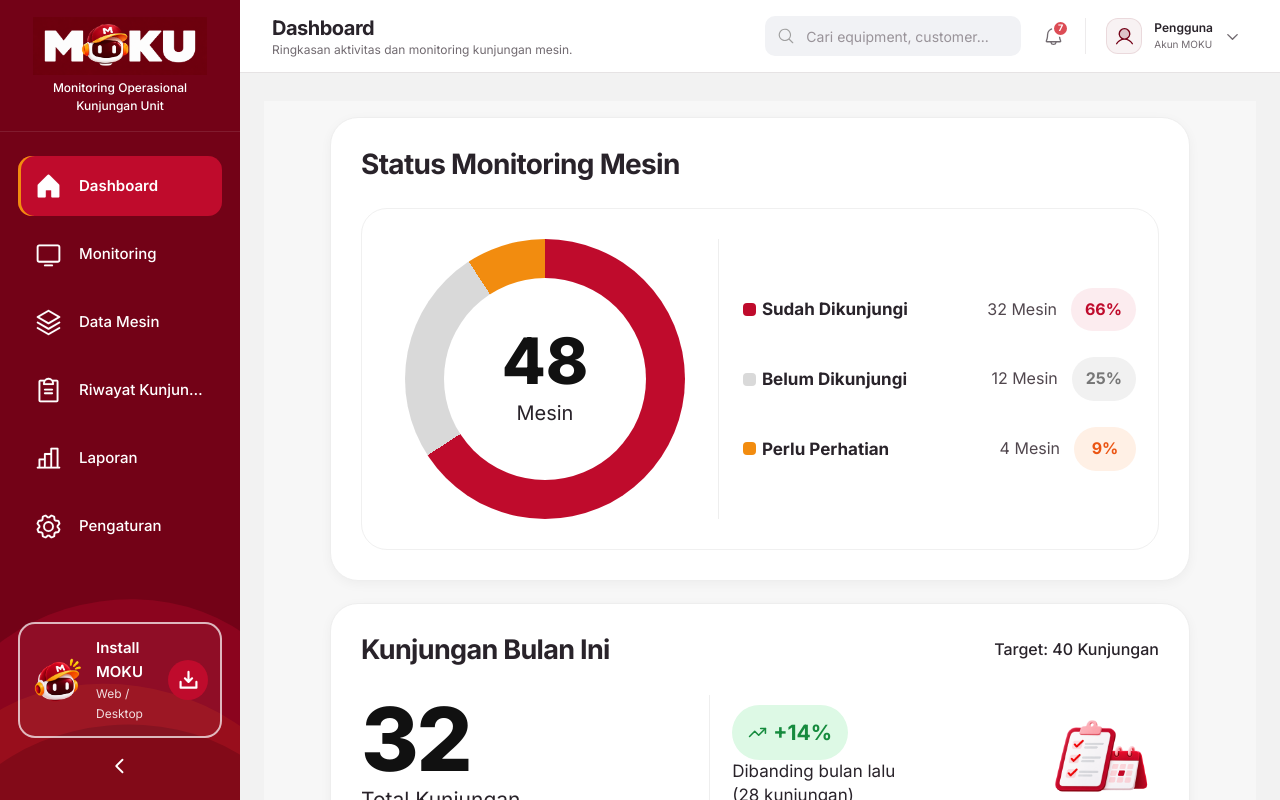
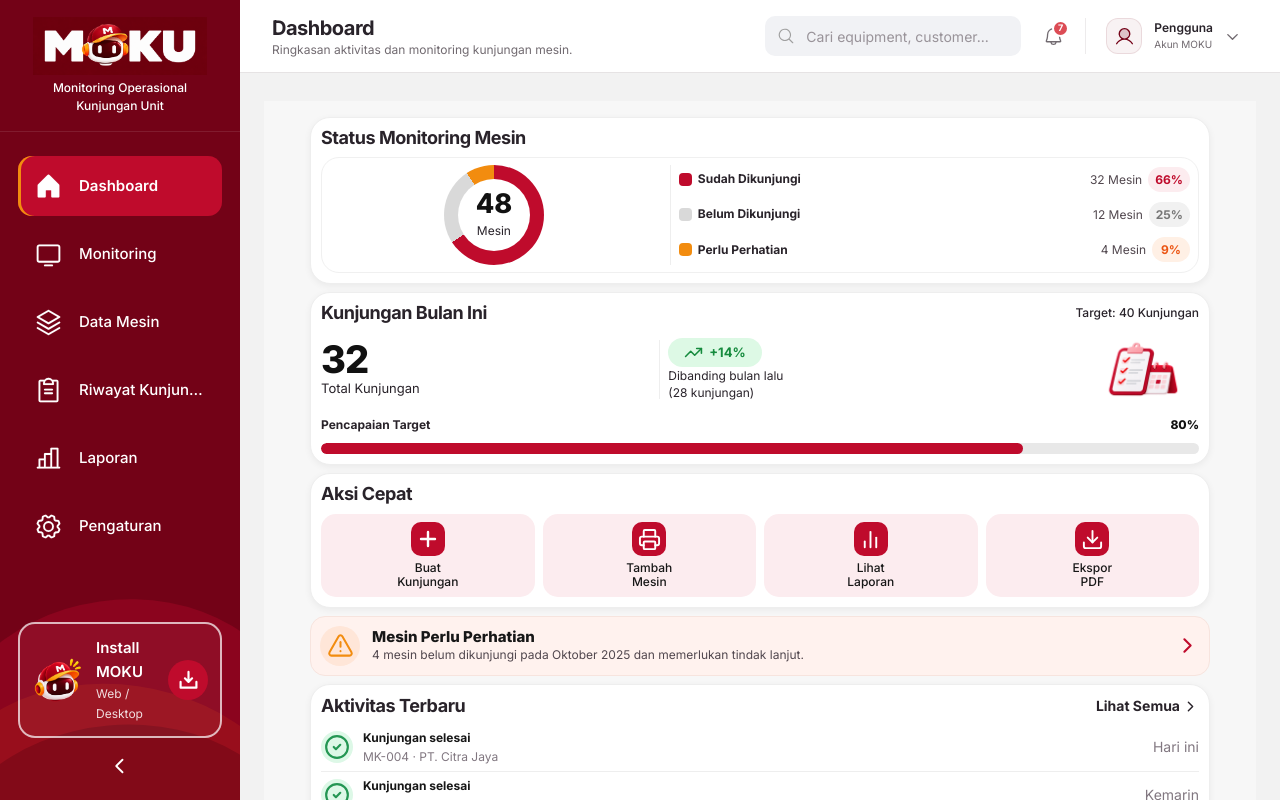
Before and after one commit to irwanfuzi/Moku-app, a Next.js app: page / in a window 1280 px wide. Shown: the top 800 px of the page. Built offline with nearby package versions, Linux system fonts and the light colour scheme.

Commit message:
Update page.tsx

```diff
--- a/src/app/page.tsx
+++ b/src/app/page.tsx
@@ -75,24 +75,6 @@ const recentActivities = [
   },
 ];
 
-function formatMonth(date: Date) {
-  return new Intl.DateTimeFormat("id-ID", {
-    month: "long",
-    year: "numeric",
-  }).format(date);
-}
-
-function getMonthOptions(centerDate: Date) {
-  return Array.from({ length: 5 }, (_, index) => {
-    const date = new Date(
-      centerDate.getFullYear(),
-      centerDate.getMonth() + index - 2,
-      1,
-    );
-    return formatMonth(date);
-  });
-}
-
 /* =========================================================
    SECTION TITLE
 ========================================================= */
@@ -103,7 +85,7 @@ function SectionTitle({
   children: ReactNode;
 }) {
   return (
-    <h2 className="min-w-0 text-[clamp(20px,5.2vw,28px)] font-bold leading-[1.15] tracking-tight text-[#29232A]">
+    <h2 className="min-w-0 text-[clamp(16px,4.1vw,18px)] font-bold leading-[1.15] tracking-tight text-[#29232A]">
       {children}
     </h2>
   );
@@ -125,13 +107,13 @@ function QuickAction({
   return (
     <Link
       href={href}
-      className="flex min-w-0 flex-col items-center justify-center gap-[clamp(10px,2vw,15px)] rounded-[clamp(18px,4vw,24px)] bg-[#FCECEF] px-1 py-[clamp(16px,3.8vw,24px)] text-center"
+      className="flex min-w-0 flex-col items-center justify-center gap-[5px] rounded-[15px] bg-[#FCECEF] px-1 py-[8px] text-center"
     >
-      <span className="flex h-[clamp(54px,15vw,78px)] w-[clamp(54px,15vw,78px)] shrink-0 items-center justify-center rounded-[clamp(14px,3vw,20px)] bg-[#BF0B2C] text-white">
+      <span className="flex h-[clamp(30px,8vw,34px)] w-[clamp(30px,8vw,34px)] shrink-0 items-center justify-center rounded-[10px] bg-[#BF0B2C] text-white">
         {children}
       </span>
 
-      <span className="min-h-[2.3em] text-[clamp(11px,3vw,16px)] font-medium leading-[1.15] text-[#171717]">
+      <span className="min-h-[2.2em] text-[clamp(11px,3vw,12px)] font-medium leading-[1.15] text-[#171717]">
         {label}
       </span>
     </Link>
@@ -146,9 +128,15 @@ export default function DashboardPage() {
   const { isMobile, isReady } = useAppLayout();
 
   const [selectedMonth, setSelectedMonth] =
-    useState(() => formatMonth(new Date()));
+    useState("Oktober 2025");
 
-  const months = getMonthOptions(new Date());
+  const months = [
+    "Agustus 2025",
+    "September 2025",
+    "Oktober 2025",
+    "November 2025",
+    "Desember 2025",
+  ];
 
   const [showMonthPicker, setShowMonthPicker] =
     useState(false);
@@ -159,28 +147,28 @@ export default function DashboardPage() {
   const showMobileHeader = isReady && isMobile;
 
   return (
-    <main className="min-h-dvh w-full overflow-x-clip bg-[#F7F7F7] pb-5">
+    <main className="min-h-dvh w-full overflow-x-clip bg-[#F7F7F7] pb-[calc(88px+env(safe-area-inset-bottom))]">
 
       {/* ===================================================
           MOBILE HEADER
       =================================================== */}
 
       {showMobileHeader && (
-        <header className="relative isolate overflow-hidden bg-[#730217] px-[clamp(18px,5vw,24px)] pb-8 pt-[max(20px,env(safe-area-inset-top))] text-white">
+        <header className="relative isolate overflow-hidden bg-[#730217] px-[10px] pb-[8px] pt-[max(18px,env(safe-area-inset-top))] text-white">
 
           {/* HEADER DECORATION */}
 
-          <div className="pointer-events-none absolute -right-16 top-[115px] h-[220px] w-[220px] rounded-full bg-[#BF0B2C]/45" />
+          <div className="pointer-events-none absolute -right-16 top-[92px] h-[170px] w-[170px] rounded-full bg-[#BF0B2C]/45" />
 
-          <div className="pointer-events-none absolute -left-24 bottom-[-85px] h-[220px] w-[260px] rounded-full bg-[#BF0B2C]/30" />
+          <div className="pointer-events-none absolute -left-24 bottom-[-78px] h-[170px] w-[220px] rounded-full bg-[#BF0B2C]/30" />
 
-          <div className="pointer-events-none absolute -right-20 bottom-[-100px] h-[240px] w-[250px] rounded-full bg-[#BF0B2C]/35" />
+          <div className="pointer-events-none absolute -right-20 bottom-[-90px] h-[190px] w-[210px] rounded-full bg-[#BF0B2C]/35" />
 
           <div className="relative z-10">
 
             {/* BRAND ROW */}
 
-            <div className="flex min-h-[clamp(54px,14vw,72px)] items-center justify-between">
+            <div className="flex h-[40px] min-h-[40px] items-center justify-between">
 
               <Link
                 href="/"
@@ -193,7 +181,7 @@ export default function DashboardPage() {
                   width={190}
                   height={70}
                   priority
-                  className="h-auto w-[clamp(132px,39vw,184px)] object-contain object-left"
+                  className="h-auto w-[clamp(100px,24vw,108px)] object-contain object-left"
                 />
               </Link>
 
@@ -208,7 +196,7 @@ export default function DashboardPage() {
                   }
                   aria-label="Notifikasi"
                   aria-expanded={showNotifications}
-                  className="relative flex h-[clamp(42px,11vw,48px)] w-[clamp(42px,11vw,48px)] items-center justify-center rounded-full text-white"
+                  className="relative flex h-[38px] w-[38px] items-center justify-center rounded-full text-white"
                 >
                   <Bell size={26} strokeWidth={1.8} />
 
@@ -234,9 +222,9 @@ export default function DashboardPage() {
                       </button>
                     </div>
 
-                    <div className="flex gap-3 border-t border-[#F0E9ED] py-3">
+                    <div className="flex gap-3 border-t border-[#F0E9ED] py-[7px]">
                       <AlertTriangle
-                        size={20}
+                        size={17}
                         className="shrink-0 text-[#F28C0F]"
                       />
 
@@ -269,22 +257,22 @@ export default function DashboardPage() {
 
             {/* GREETING + PRINTER */}
 
-            <div className="relative mt-[clamp(22px,6vw,34px)] pb-[clamp(22px,6vw,34px)]">
+            <div className="relative mt-[7px] pb-0">
 
-              <div className="relative z-10 w-[min(100%,calc(100%-clamp(92px,27vw,150px)))] max-w-[42rem]">
+              <div className="relative z-10 w-[min(100%,calc(100%-100px))] max-w-[42rem]">
 
-                <h1 className="text-[clamp(23px,6.2vw,32px)] font-bold leading-[1.12] tracking-tight !text-white">
+                <h1 className="text-[clamp(20px,5.1vw,22px)] font-bold leading-[1.12] tracking-tight !text-white">
                   Halo, Budi Santoso
                 </h1>
 
-                <p className="mt-2 max-w-[42rem] text-[clamp(13px,3.7vw,17px)] leading-[1.45] text-white/90">
+                <p className="mt-[2px] max-w-[42rem] text-[clamp(12px,3.2vw,13px)] leading-[1.3] text-white/90">
                   Berikut ringkasan operasional kunjungan unit.
                 </p>
 
               </div>
 
               {/* PRINTER ILLUSTRATION — tetap dipertahankan dari desain asli */}
-              <div className="pointer-events-none absolute right-[-4px] top-[-8px] z-0 flex h-[clamp(112px,34vw,160px)] w-[clamp(112px,34vw,160px)] items-center justify-center">
+              <div className="pointer-events-none absolute right-[-2px] top-[2px] z-0 flex h-[clamp(100px,27vw,116px)] w-[clamp(100px,27vw,116px)] items-center justify-center">
                 <Image
                   src="/images/moku/illustrations/dashboard-printer.png"
                   alt=""
@@ -298,7 +286,7 @@ export default function DashboardPage() {
 
               {/* PERIOD SELECTOR */}
 
-              <div className="relative z-20 mt-[clamp(22px,6vw,30px)] w-fit max-w-full">
+              <div className="relative z-20 mt-[8px] w-fit max-w-full">
 
                 <button
                   type="button"
@@ -306,20 +294,20 @@ export default function DashboardPage() {
                     setShowMonthPicker((value) => !value)
                   }
                   aria-expanded={showMonthPicker}
-                  className="flex h-[clamp(52px,14vw,64px)] w-[min(100%,min(100vw-40px,440px))] items-center gap-[clamp(12px,3.5vw,18px)] rounded-full bg-white px-[clamp(18px,4.5vw,26px)] text-[#171717]"
+                  className="flex h-[32px] w-[151px] items-center gap-[9px] rounded-full bg-white px-[11px] text-[#171717]"
                 >
 
                   <CalendarDays
-                    size={23}
+                    size={19}
                     className="shrink-0"
                   />
 
-                  <span className="min-w-0 flex-1 truncate text-left text-[clamp(15px,4.2vw,19px)] font-bold">
+                  <span className="min-w-0 flex-1 truncate text-left text-[12px] font-bold">
                     {selectedMonth}
                   </span>
 
                   <ChevronDown
-                    size={20}
+                    size={17}
                     className="shrink-0"
                   />
 
@@ -340,7 +328,7 @@ export default function DashboardPage() {
                           setSelectedMonth(month);
                           setShowMonthPicker(false);
                         }}
-                        className={`flex w-full items-center justify-between px-4 py-3 text-left text-sm ${
+                        className={`flex w-full items-center justify-between px-4 py-[7px] text-left text-sm ${
                           selectedMonth === month
                             ? "bg-[#FCECEF] font-bold text-[#BF0B2C]"
                             : "text-[#51474E]"
@@ -369,8 +357,8 @@ export default function DashboardPage() {
       =================================================== */}
 
       {showMobileHeader && (
-        <div className="pointer-events-none relative -mt-1 h-[clamp(30px,7vw,46px)] overflow-hidden">
-          <div className="absolute -left-[8%] -top-[clamp(34px,8vw,52px)] h-[clamp(74px,18vw,110px)] w-[116%] rounded-[50%] bg-[#E9A0AC]" />
+        <div className="pointer-events-none relative -mt-1 h-[18px] overflow-hidden">
+          <div className="absolute -left-[8%] -top-[26px] h-[56px] w-[116%] rounded-[50%] bg-[#E9A0AC]" />
         </div>
       )}
 
@@ -379,8 +367,8 @@ export default function DashboardPage() {
       =================================================== */}
 
       <div
-        className={`relative z-10 mx-auto w-full max-w-[920px] space-y-[clamp(14px,3.2vw,22px)] px-[clamp(16px,4vw,30px)] ${
-          showMobileHeader ? "-mt-[clamp(14px,3.5vw,22px)]" : "pt-4"
+        className={`relative z-10 mx-auto w-full max-w-[920px] space-y-[8px] px-[10px] ${
+          showMobileHeader ? "-mt-[8px]" : "pt-4"
         }`}
       >
 
@@ -388,20 +376,20 @@ export default function DashboardPage() {
             STATUS MONITORING MESIN
         ================================================= */}
 
-        <section className="min-w-0 rounded-[clamp(20px,4.8vw,28px)] border border-[#EEEEEE] bg-white p-[clamp(18px,4.2vw,30px)] shadow-[0_3px_12px_rgba(0,0,0,0.045)]">
+        <section className="min-w-0 rounded-[20px] border border-[#EEEEEE] bg-white p-[10px] shadow-[0_2px_7px_rgba(0,0,0,0.055)]">
 
           <SectionTitle>
             Status Monitoring Mesin
           </SectionTitle>
 
-          <div className="mt-[clamp(18px,4vw,28px)] grid min-w-0 grid-cols-[minmax(0,0.92fr)_minmax(0,1.08fr)] items-center gap-[clamp(12px,3vw,24px)] rounded-[clamp(18px,4vw,26px)] border border-[#F0F0F0] px-[clamp(12px,3vw,22px)] py-[clamp(18px,4vw,30px)]">
+          <div className="mt-[8px] grid min-w-0 grid-cols-[minmax(0,0.4fr)_minmax(0,0.6fr)] items-center gap-[8px] rounded-[18px] border border-[#F0F0F0] px-[8px] py-[7px]">
 
             {/* DONUT */}
 
             <div className="flex min-w-0 items-center justify-center border-r border-[#EEEEEE] pr-[clamp(6px,2vw,12px)]">
 
               <div
-                className="relative aspect-square w-full max-w-[clamp(150px,42vw,280px)] rounded-full"
+                className="relative aspect-square w-full max-w-[100px] rounded-full"
                 style={{
                   background:
                     "conic-gradient(#BF0B2C 0deg 237deg, #D9D9D9 237deg 327deg, #F28C0F 327deg 360deg)",
@@ -410,11 +398,11 @@ export default function DashboardPage() {
 
                 <div className="absolute inset-[14%] flex flex-col items-center justify-center rounded-full bg-white">
 
-                  <span className="text-[clamp(38px,10.5vw,64px)] font-extrabold leading-none text-[#111111]">
+                  <span className="text-[27px] font-extrabold leading-none text-[#111111]">
                     48
                   </span>
 
-                  <span className="mt-1 text-[clamp(14px,3.8vw,20px)] text-[#29232A]">
+                  <span className="mt-1 text-[12px] text-[#29232A]">
                     Mesin
                   </span>
 
@@ -425,12 +413,12 @@ export default function DashboardPage() {
 
             {/* MONITORING LEGEND */}
 
-            <div className="min-w-0 space-y-[clamp(16px,3.8vw,26px)]">
+            <div className="min-w-0 space-y-[10px]">
 
               {monitoringData.map((item) => (
                 <div
                   key={item.label}
-                  className="grid min-w-0 grid-cols-[minmax(0,1fr)_auto_auto] items-center gap-[clamp(7px,1.8vw,14px)]"
+                  className="grid min-w-0 grid-cols-[minmax(0,1fr)_auto_auto] items-center gap-[6px]"
                 >
 
                   <span className="flex min-w-0 items-center gap-[6px]">
@@ -440,17 +428,17 @@ export default function DashboardPage() {
                         backgroundColor: item.color,
                       }}
                     />
-                    <span className="min-w-0 text-[clamp(12px,3.1vw,17px)] font-bold leading-[1.2] text-[#29232A]">
+                    <span className="min-w-0 text-[clamp(10px,3vw,12px)] font-bold leading-[1.2] text-[#29232A]">
                       {item.label}
                     </span>
                   </span>
 
-                  <span className="whitespace-nowrap text-[clamp(11px,2.9vw,16px)] text-[#51474E]">
+                  <span className="whitespace-nowrap text-[clamp(10px,2.8vw,12px)] text-[#51474E]">
                     {item.value} Mesin
                   </span>
 
                   <span
-                    className={`min-w-[clamp(42px,10vw,62px)] rounded-full px-[clamp(8px,2vw,14px)] py-[clamp(6px,1.4vw,9px)] text-center text-[clamp(11px,2.9vw,16px)] font-bold ${item.badge}`}
+                    className={`min-w-[38px] rounded-full px-[7px] py-[3px] text-center text-[clamp(10px,2.8vw,12px)] font-bold ${item.badge}`}
                   >
                     {item.percentage}%
                   </span>
@@ -466,17 +454,17 @@ export default function DashboardPage() {
             KUNJUNGAN BULAN INI
         ================================================= */}
 
-        <section className="min-w-0 rounded-[clamp(20px,4.8vw,28px)] border border-[#EEEEEE] bg-white p-[clamp(18px,4.2vw,30px)] shadow-[0_3px_12px_rgba(0,0,0,0.045)]">
+        <section className="min-w-0 rounded-[20px] border border-[#EEEEEE] bg-white p-[10px] shadow-[0_2px_7px_rgba(0,0,0,0.055)]">
 
           {/* TITLE + TARGET */}
 
           <div className="flex min-w-0 flex-wrap items-center justify-between gap-x-3 gap-y-2">
 
-            <h2 className="min-w-0 whitespace-nowrap text-[clamp(19px,4.9vw,27px)] font-bold leading-[1.15] tracking-tight text-[#29232A]">
+            <h2 className="min-w-0 whitespace-nowrap text-[clamp(16px,4.1vw,18px)] font-bold leading-[1.15] tracking-tight text-[#29232A]">
               Kunjungan Bulan Ini
             </h2>
 
-            <span className="shrink-0 whitespace-nowrap text-[clamp(11px,2.8vw,16px)] font-medium text-[#29232A]">
+            <span className="shrink-0 whitespace-nowrap text-[12px] font-medium text-[#29232A]">
               Target: 40 Kunjungan
             </span>
 
@@ -484,17 +472,17 @@ export default function DashboardPage() {
 
           {/* VISIT SUMMARY */}
 
-          <div className="mt-[clamp(20px,4.5vw,30px)] grid min-w-0 grid-cols-[minmax(0,0.9fr)_minmax(0,1.1fr)] items-center gap-[clamp(10px,3vw,22px)]">
+          <div className="mt-[12px] grid min-w-0 grid-cols-[minmax(0,0.78fr)_minmax(0,1.22fr)] items-center gap-[8px]">
 
             {/* TOTAL VISITS */}
 
             <div className="min-w-0 border-r border-[#EEEEEE] pr-2">
 
-              <p className="text-[clamp(54px,15vw,88px)] font-extrabold leading-none tracking-tight text-[#111111]">
+              <p className="text-[38px] font-extrabold leading-none tracking-tight text-[#111111]">
                 32
               </p>
 
-              <p className="mt-1 whitespace-nowrap text-[clamp(14px,3.8vw,21px)] text-[#29232A]">
+              <p className="mt-1 whitespace-nowrap text-[13px] text-[#29232A]">
                 Total Kunjungan
               </p>
 
@@ -502,21 +490,21 @@ export default function DashboardPage() {
 
             {/* GROWTH SUMMARY + ACTIVITY ILLUSTRATION */}
 
-            <div className="grid min-w-0 grid-cols-[minmax(0,1fr)_clamp(64px,20vw,116px)] items-center gap-[clamp(4px,1.5vw,12px)]">
+            <div className="grid min-w-0 grid-cols-[minmax(0,1fr)_clamp(82px,27vw,112px)] items-center gap-[4px]">
               <div className="min-w-0">
-                <span className="inline-flex max-w-full items-center gap-1.5 rounded-full bg-[#DDF9E5] px-[clamp(9px,2.5vw,16px)] py-[clamp(7px,1.8vw,11px)] text-[clamp(14px,3.8vw,21px)] font-bold text-[#168B3E]">
+                <span className="inline-flex max-w-full items-center gap-1.5 rounded-full bg-[#DDF9E5] px-[clamp(9px,2.5vw,16px)] py-[4px] text-[13px] font-bold text-[#168B3E]">
                   <TrendingUp size={19} className="shrink-0" />
                   +14%
                 </span>
 
-                <p className="mt-3 text-[clamp(12px,3.2vw,17px)] leading-snug text-[#29232A]">
+                <p className="mt-[5px] text-[12px] leading-snug text-[#29232A]">
                   Dibanding bulan lalu
                   <br />
                   (28 kunjungan)
                 </p>
               </div>
 
-              <div className="flex h-[clamp(68px,21vw,116px)] min-w-0 items-center justify-center">
+              <div className="flex h-[68px] min-w-0 items-center justify-center">
                 <Image
                   src="/images/moku/illustrations/dashboard-activity.png"
                   alt=""
@@ -531,21 +519,21 @@ export default function DashboardPage() {
 
           {/* TARGET PROGRESS */}
 
-          <div className="mt-[clamp(24px,5vw,34px)]">
+          <div className="mt-[12px]">
 
             <div className="mb-2 flex items-center justify-between gap-2">
 
-              <p className="text-[clamp(13px,3.4vw,18px)] font-bold text-[#29232A]">
+              <p className="text-[12px] font-bold text-[#29232A]">
                 Pencapaian Target
               </p>
 
-              <p className="text-[clamp(12px,3.8vw,15px)] font-extrabold text-[#111111]">
+              <p className="text-[12px] font-extrabold text-[#111111]">
                 80%
               </p>
 
             </div>
 
-            <div className="h-[clamp(12px,2.2vw,17px)] overflow-hidden rounded-full bg-[#E8E8E8]">
+            <div className="h-[11px] overflow-hidden rounded-full bg-[#E8E8E8]">
 
               <div
                 className="h-full rounded-full bg-[#BF0B2C]"
@@ -560,13 +548,13 @@ export default function DashboardPage() {
             AKSI CEPAT
         ================================================= */}
 
-        <section className="min-w-0 rounded-[clamp(20px,4.8vw,28px)] border border-[#EEEEEE] bg-white p-[clamp(18px,4.2vw,30px)] shadow-[0_3px_12px_rgba(0,0,0,0.045)]">
+        <section className="min-w-0 rounded-[20px] border border-[#EEEEEE] bg-white p-[10px] shadow-[0_2px_7px_rgba(0,0,0,0.055)]">
 
           <SectionTitle>
             Aksi Cepat
           </SectionTitle>
 
-          <div className="mt-[clamp(18px,4vw,28px)] grid grid-cols-4 gap-[clamp(8px,2vw,16px)]">
+          <div className="mt-[10px] grid grid-cols-4 gap-[8px]">
 
             <QuickAction
               href="/visits"
@@ -578,7 +566,7 @@ export default function DashboardPage() {
                 </>
               }
             >
-              <Plus size={27} />
+              <Plus size={24} strokeWidth={2.4} />
             </QuickAction>
 
             <QuickAction
@@ -591,7 +579,7 @@ export default function DashboardPage() {
                 </>
               }
             >
-              <Printer size={27} strokeWidth={2} />
+              <Printer size={23} strokeWidth={2} />
             </QuickAction>
 
             <QuickAction
@@ -604,7 +592,7 @@ export default function DashboardPage() {
                 </>
               }
             >
-              <ChartNoAxesColumn size={25} />
+              <ChartNoAxesColumn size={23} />
             </QuickAction>
 
             <QuickAction
@@ -617,7 +605,7 @@ export default function DashboardPage() {
                 </>
               }
             >
-              <Download size={25} />
+              <Download size={23} />
             </QuickAction>
 
           </div>
@@ -629,13 +617,13 @@ export default function DashboardPage() {
 
         <Link
           href="/monitoring"
-          className="flex min-w-0 items-center gap-3 rounded-[clamp(18px,4vw,24px)] border border-[#F7E4DE] bg-[#FFF2EE] p-[clamp(14px,3.5vw,22px)]"
+          className="flex min-w-0 items-center gap-3 rounded-[15px] border border-[#F7E4DE] bg-[#FFF2EE] p-[9px]"
         >
 
-          <div className="flex h-[clamp(44px,14vw,58px)] w-[clamp(44px,14vw,58px)] shrink-0 items-center justify-center rounded-full bg-[#FFE6D8] text-[#F28C0F]">
+          <div className="flex h-[40px] w-[40px] shrink-0 items-center justify-center rounded-full bg-[#FFE6D8] text-[#F28C0F]">
 
             <AlertTriangle
-              size={32}
+              size={27}
               strokeWidth={1.8}
             />
 
@@ -643,11 +631,11 @@ export default function DashboardPage() {
 
           <div className="min-w-0 flex-1">
 
-            <p className="text-[clamp(15px,3.8vw,20px)] font-extrabold leading-tight text-[#171717]">
+            <p className="text-[15px] font-extrabold leading-tight text-[#171717]">
               Mesin Perlu Perhatian
             </p>
 
-            <p className="mt-1 text-[clamp(12px,3.1vw,16px)] leading-snug text-[#51474E]">
+            <p className="mt-1 text-[12px] leading-snug text-[#51474E]">
               4 mesin belum dikunjungi pada {selectedMonth} dan memerlukan tindak lanjut.
             </p>
 
@@ -664,7 +652,7 @@ export default function DashboardPage() {
             AKTIVITAS TERBARU
         ================================================= */}
 
-        <section className="min-w-0 rounded-[clamp(20px,4.8vw,28px)] border border-[#EEEEEE] bg-white p-[clamp(18px,4.2vw,30px)] shadow-[0_3px_12px_rgba(0,0,0,0.045)]">
+        <section className="min-w-0 rounded-[20px] border border-[#EEEEEE] bg-white p-[10px] shadow-[0_2px_7px_rgba(0,0,0,0.055)]">
 
           <div className="flex min-w-0 items-center justify-between gap-2">
 
@@ -682,16 +670,16 @@ export default function DashboardPage() {
 
           </div>
 
-          <div className="mt-3 divide-y divide-[#EEEEEE]">
+          <div className="mt-[7px] divide-y divide-[#EEEEEE]">
 
             {recentActivities.map((activity, index) => (
               <div
                 key={`${activity.machine}-${index}`}
-                className="flex min-w-0 items-center gap-3 py-3"
+                className="flex min-w-0 items-center gap-[10px] py-[4px]"
               >
 
                 <div
-                  className={`flex h-[clamp(39px,12vw,50px)] w-[clamp(39px,12vw,50px)] shrink-0 items-center justify-center rounded-full ${
+                  className={`flex h-[32px] w-[32px] shrink-0 items-center justify-center rounded-full ${
                     activity.status === "success"
                       ? "bg-[#DDF8E7] text-[#249653]"
                       : "bg-[#FCE7E8] text-[#D83B45]"
@@ -708,11 +696,11 @@ export default function DashboardPage() {
 
                 <div className="min-w-0 flex-1">
 
-                  <p className="truncate text-[clamp(13px,3.4vw,18px)] font-bold text-[#171717]">
+                  <p className="truncate text-[12px] font-bold text-[#171717]">
                     {activity.title}
                   </p>
 
-                  <p className="mt-1 truncate text-[clamp(11px,2.9vw,15px)] text-[#817780]">
+                  <p className="mt-0 truncate text-[12px] text-[#817780]">
                     {activity.machine} · {activity.customer}
                   </p>
 
@@ -728,20 +716,6 @@ export default function DashboardPage() {
           </div>
         </section>
 
-        {/* FOOTER */}
-
-        <div className="pb-3 pt-1 text-center">
-
-          <p className="text-[10px] text-[#A39AA0]">
-            MOKU — Monitoring Operasional Kunjungan Unit
-          </p>
-
-          <p className="mt-1 text-[10px] text-[#B3ABB0]">
-            Track Precisely, Deliver Quality
-          </p>
-
-        </div>
-
       </div>
     </main>
   );
```
